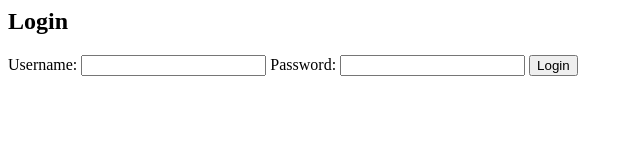
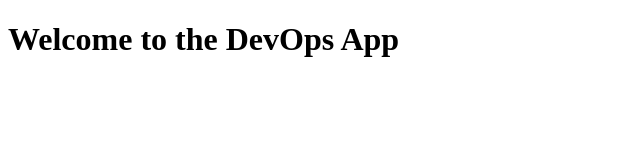
Before and after one commit to GiridharanParamasivam/DevOps_Project, a website: page index.html in a window 1280 px wide. Shown: the whole page, without its empty margins (0-640 px from the left). Drawn offline with Linux system fonts and the light colour scheme.

Commit message:
Basic HTML Page for origin

```diff
--- a/app.js
+++ b/app.js
@@ -1 +1 @@
-console.log("Welcome to the DevOps Project!");
+console.log("DevOps Application Initialized");
--- a/index.html
+++ b/index.html
@@ -1,9 +1,12 @@
-<h2>Login</h2>
-<form id="login-form">
-    <label for="username">Username:</label>
-    <input type="text" id="username" name="username">
-    <label for="password">Password:</label>
-    <input type="password" id="password" name="password">
-    <button type="submit">Login</button>
-</form>
-<script src="login.js"></script>
+<!DOCTYPE html>
+<html lang="en">
+<head>
+    <meta charset="UTF-8">
+    <meta name="viewport" content="width=device-width, initial-scale=1.0">
+    <title>DevOps App</title>
+</head>
+<body>
+    <h1>Welcome to the DevOps App</h1>
+    <script src="app.js"></script>
+</body>
+</html>
```
